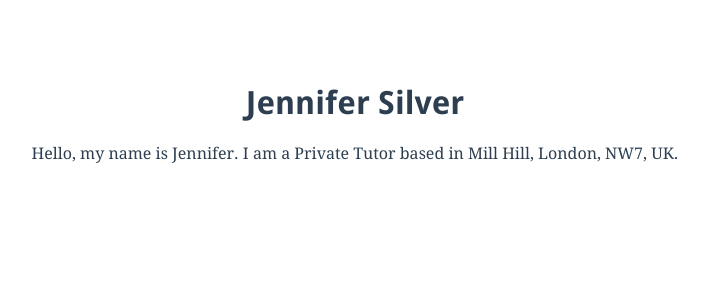
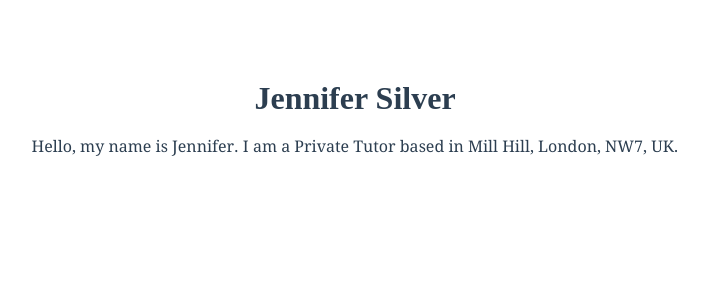
Before and after one commit to adamsilver/jensilver.co.uk, a Jekyll site: the page built from index.md, in a window 1280 px wide. Shown: the top 300 px of the page, without its empty margins (285-993 px from the left). Built offline with Jekyll 4.4.1, drawn with Linux system fonts in a browser that asks for light colours; some web fonts are replaced; Markdown is read by kramdown in place of the engine named in the settings.

Commit message:
changed text

```diff
--- a/assets/css/main.css
+++ b/assets/css/main.css
@@ -1,3 +1,37 @@
+/* cyrillic */
+@font-face {
+  font-family: 'Lobster';
+  font-style: normal;
+  font-weight: 400;
+  src: local('Lobster'), local('Lobster-Regular'), url(http://fonts.gstatic.com/s/lobster/v14/w5HPj52zZZcV_MSSWRmfzRZbeIrK.woff2) format('woff2');
+  unicode-range: U+0400-045F, U+0490-0491, U+04B0-04B1, U+2116;
+}
+/* vietnamese */
+@font-face {
+  font-family: 'Lobster';
+  font-style: normal;
+  font-weight: 400;
+  src: local('Lobster'), local('Lobster-Regular'), url(http://fonts.gstatic.com/s/lobster/v14/w5HPj52zZZcV_MSSUhmfzRZbeIrK.woff2) format('woff2');
+  unicode-range: U+0102-0103, U+1EA0-1EF1, U+20AB;
+}
+/* latin-ext */
+@font-face {
+  font-family: 'Lobster';
+  font-style: normal;
+  font-weight: 400;
+  src: local('Lobster'), local('Lobster-Regular'), url(http://fonts.gstatic.com/s/lobster/v14/w5HPj52zZZcV_MSSUxmfzRZbeIrK.woff2) format('woff2');
+  unicode-range: U+0100-024F, U+1E00-1EFF, U+20A0-20AB, U+20AD-20CF, U+2C60-2C7F, U+A720-A7FF;
+}
+/* latin */
+@font-face {
+  font-family: 'Lobster';
+  font-style: normal;
+  font-weight: 400;
+  src: local('Lobster'), local('Lobster-Regular'), url(http://fonts.gstatic.com/s/lobster/v14/w5HPj52zZZcV_MSSXRmfzRZbeA.woff2) format('woff2');
+  unicode-range: U+0000-00FF, U+0131, U+0152-0153, U+02C6, U+02DA, U+02DC, U+2000-206F, U+2074, U+20AC, U+2212, U+2215, U+E0FF, U+EFFD, U+F000;
+}
+
+
 /**********************************************************
 * Fonts
 **********************************************************/
@@ -97,7 +131,7 @@ body {
 
 h1 {
     font-size: 2em;
-    font-family: 'droid sans';
+    font-family: 'Lobster';
     margin-top: 0;
     margin-bottom: 0.2em;
     color: #2c3e50;
```
